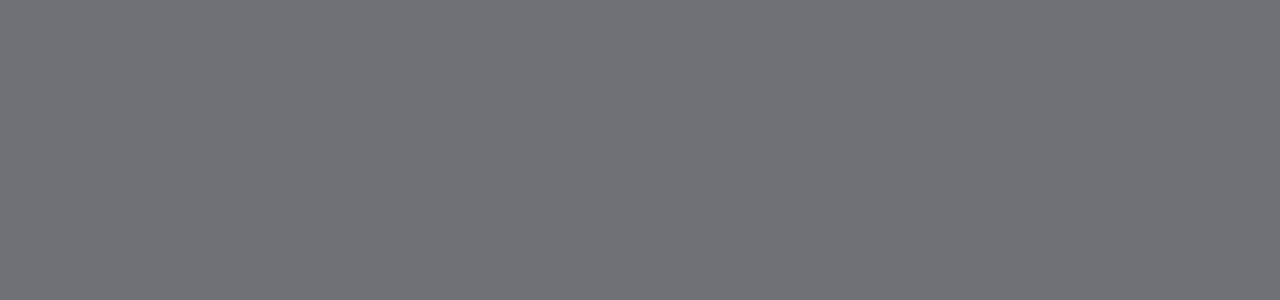
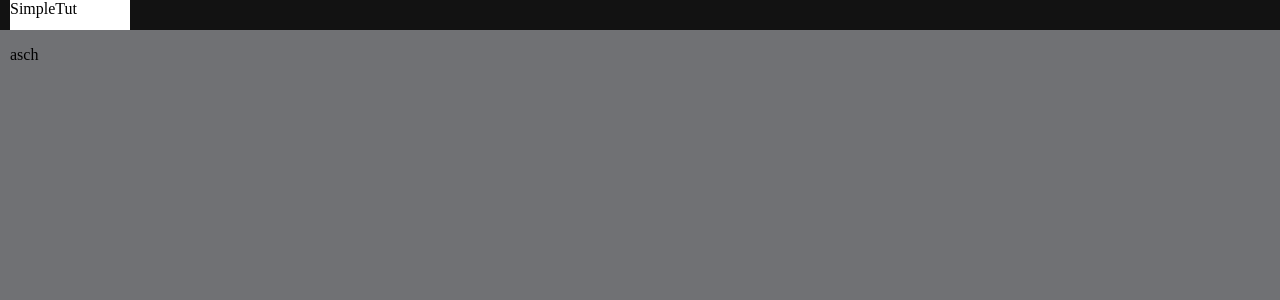
Before and after one commit to akshay280897/Testing-React-Redux, a React (Create React App) app: page / in a window 1280 px wide. Shown: the top 300 px of the page. Built offline with nearby package versions, Linux system fonts and the light colour scheme.

Commit message:
added test for checking proptypes

```diff
--- a/package.json
+++ b/package.json
@@ -5,6 +5,7 @@
   "dependencies": {
     "enzyme": "^3.10.0",
     "node-sass": "^4.13.0",
+    "prop-types": "^15.7.2",
     "react": "^16.11.0",
     "react-dom": "^16.11.0",
     "react-scripts": "3.2.0"
@@ -31,6 +32,7 @@
     ]
   },
   "devDependencies": {
+    "check-prop-types": "^1.1.2",
     "enzyme-adapter-react-16": "^1.15.1",
     "jest": "^24.9.0",
     "jest-enzyme": "^7.1.2"
--- a/src/App.js
+++ b/src/App.js
@@ -3,9 +3,14 @@ import Header from './components/header';
 import './App.scss';
 
 function App() {
+  const temp = [{
+     fName:'Akshay',
+     lName:'Potdar',
+     age:21
+  }];
   return (
     <div className="App">
-      <Header/>
+      <Header header="SimpleTut" desc="asch" temp={temp}/>
     </div>
   );
 }
--- a/src/components/header/styles.scss
+++ b/src/components/header/styles.scss
@@ -2,6 +2,7 @@ header{
     display: block;
     margin: 0 auto;
     padding: 0 10px;
+    height:30px;
     background: #121212;
 }
 .wrap{
@@ -9,6 +10,6 @@ header{
     background: #FFFFFF;
     display: block;
     max-width: 120px;
-    height: 40px;
+    height: 30px;
     margin: 0 ;
 }
```
Also changed, not shown: src/components/header/index.js (+13 -2 lines), 2 other files (tests, documents, lock files or other folders).
